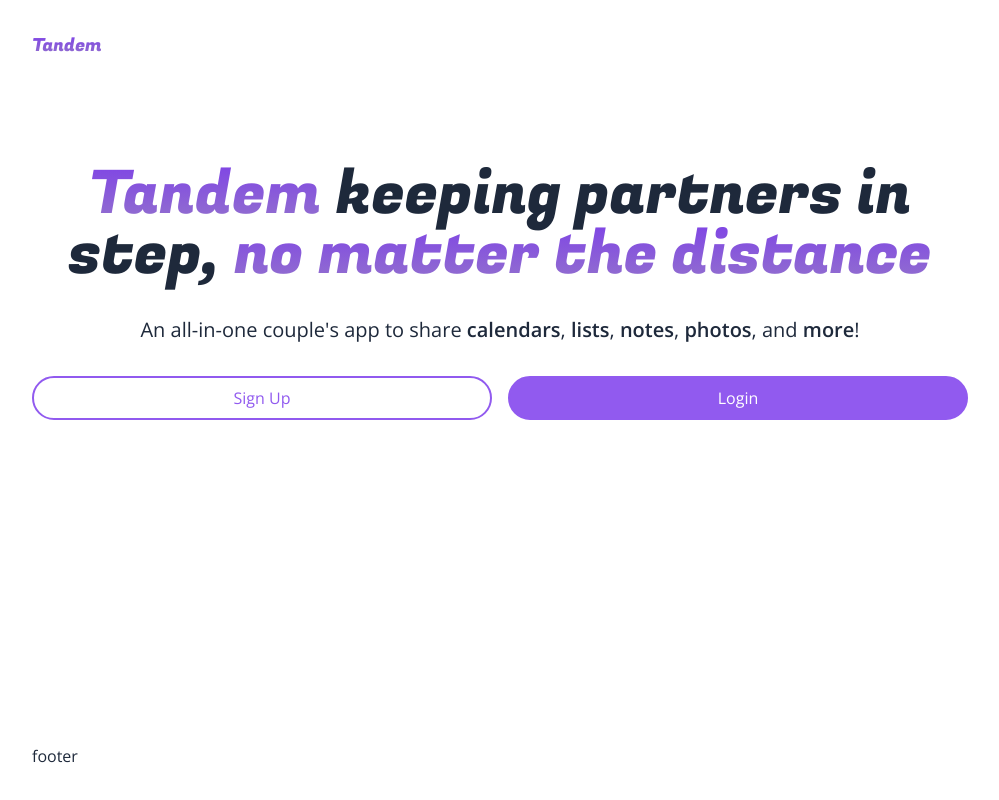
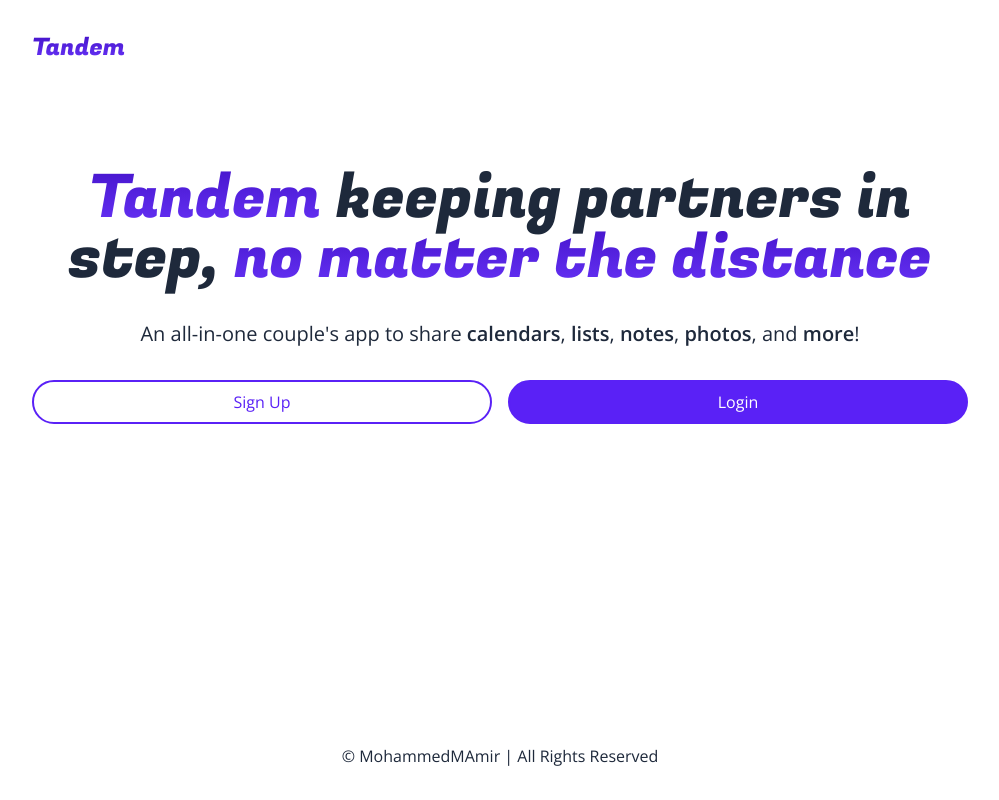
Before and after one commit to MohammedMAmir/Tandem, a Next.js app: page / in a window 1280 px wide. Shown: the whole page, without its empty margins (140-1139 px from the left). Built offline with nearby package versions, Linux system fonts and the light colour scheme.

Commit message:
created footer

```diff
--- a/app/globals.css
+++ b/app/globals.css
@@ -3,7 +3,7 @@
 @tailwind utilities;
 
 :root{
-    --light-prime: #915aef;
+    --light-prime: #5a21f6;
     --light-secondary: #BCA0DC;
     --light-accent: #F4C2C2;
     --light-background: #F4F0F7;
@@ -16,7 +16,7 @@
 }
 
 .textGradientPrime{
-    background: -webkit-linear-gradient(#7b3bea, #977bc8);
+    background: -webkit-linear-gradient(#400fc4, #6d39ff);
     -webkit-background-clip: text;
     -webkit-text-fill-color: transparent;
 }
--- a/app/layout.js
+++ b/app/layout.js
@@ -19,13 +19,13 @@
 
   const header = (
     <header className="p-4 sm:p-8 flex items-center justify-between gap-4">
-      <h1 className={'textGradientPrime text-base sm:text-lg ' + fugaz.className}>Tandem</h1>
+      <h1 className={'textGradientPrime text-base sm:text-2xl ' + fugaz.className}>Tandem</h1>
     </header>
   )
 
   const footer = (
-    <footer className="p-4 sm:p-8 ">
-      footer
+    <footer className="p-4 sm:p-8 grid place-items-center ">
+      © MohammedMAmir | All Rights Reserved
     </footer>
   )
 
```
